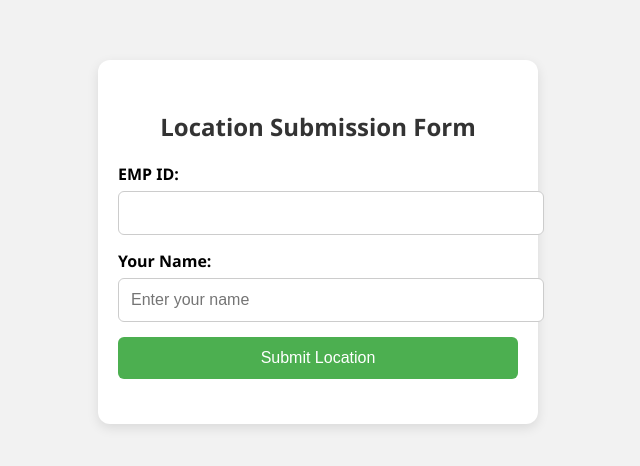
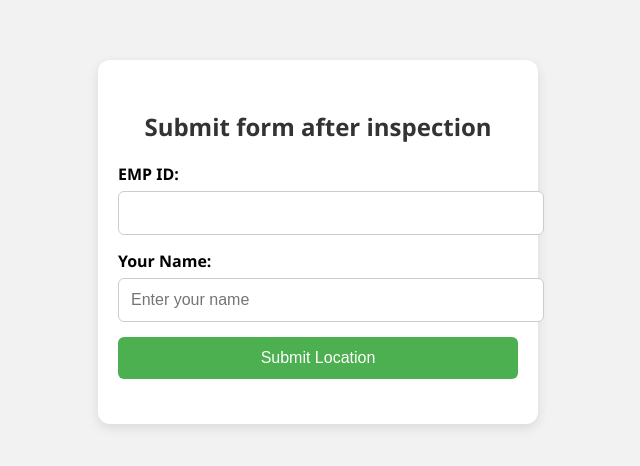
Before and after one commit to hsharma89/locationform, a plain HTML site: page index.html in a window 1280 px wide. Shown: the part 158-624 px from the top of the page, without its empty margins (322-962 px from the left). Drawn offline with Linux system fonts and the light colour scheme.

Commit message:
Update index.html

```diff
--- a/index.html
+++ b/index.html
@@ -3,7 +3,7 @@
 <head>
   <meta charset="UTF-8">
   <meta name="viewport" content="width=device-width, initial-scale=1.0">
-  <title>Location Submission Form</title>
+  <title>Submit Form</title>
   <style>
     body {
       font-family: 'Segoe UI', Tahoma, Geneva, Verdana, sans-serif;
@@ -85,7 +85,7 @@
 <body>
 
 <div class="container">
-  <h2>Location Submission Form</h2>
+  <h2>Submit form after inspection</h2>
 
   <form id="locationForm" method="POST" action="https://script.google.com/macros/s/AKfycby9jnFYeEwK0-vWNMczaRPUQ-3-Y5F9YgkxU97eX_pz8XB9IbZyH4MibLiiDS7TBfsOsw/exec">
 
```
